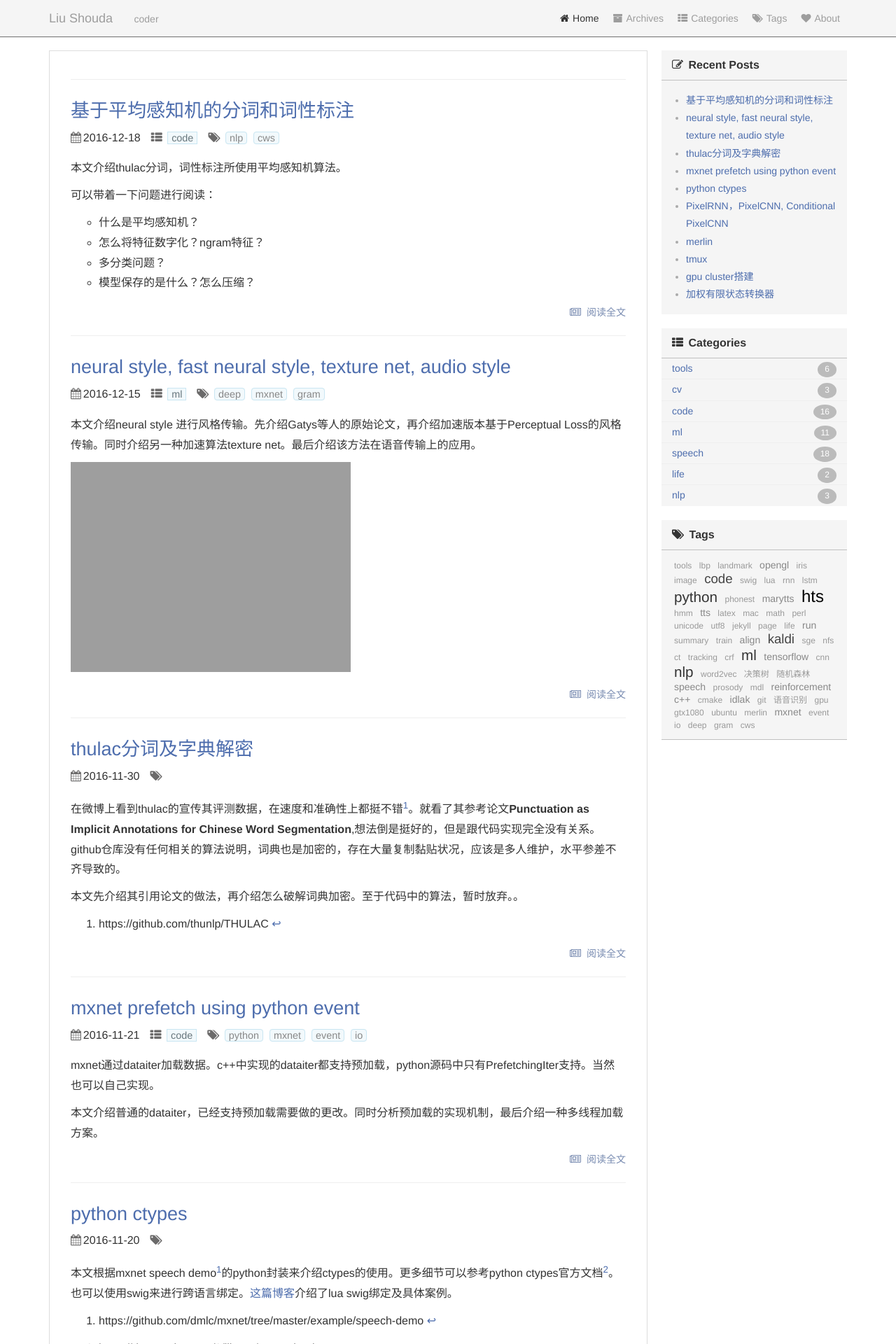
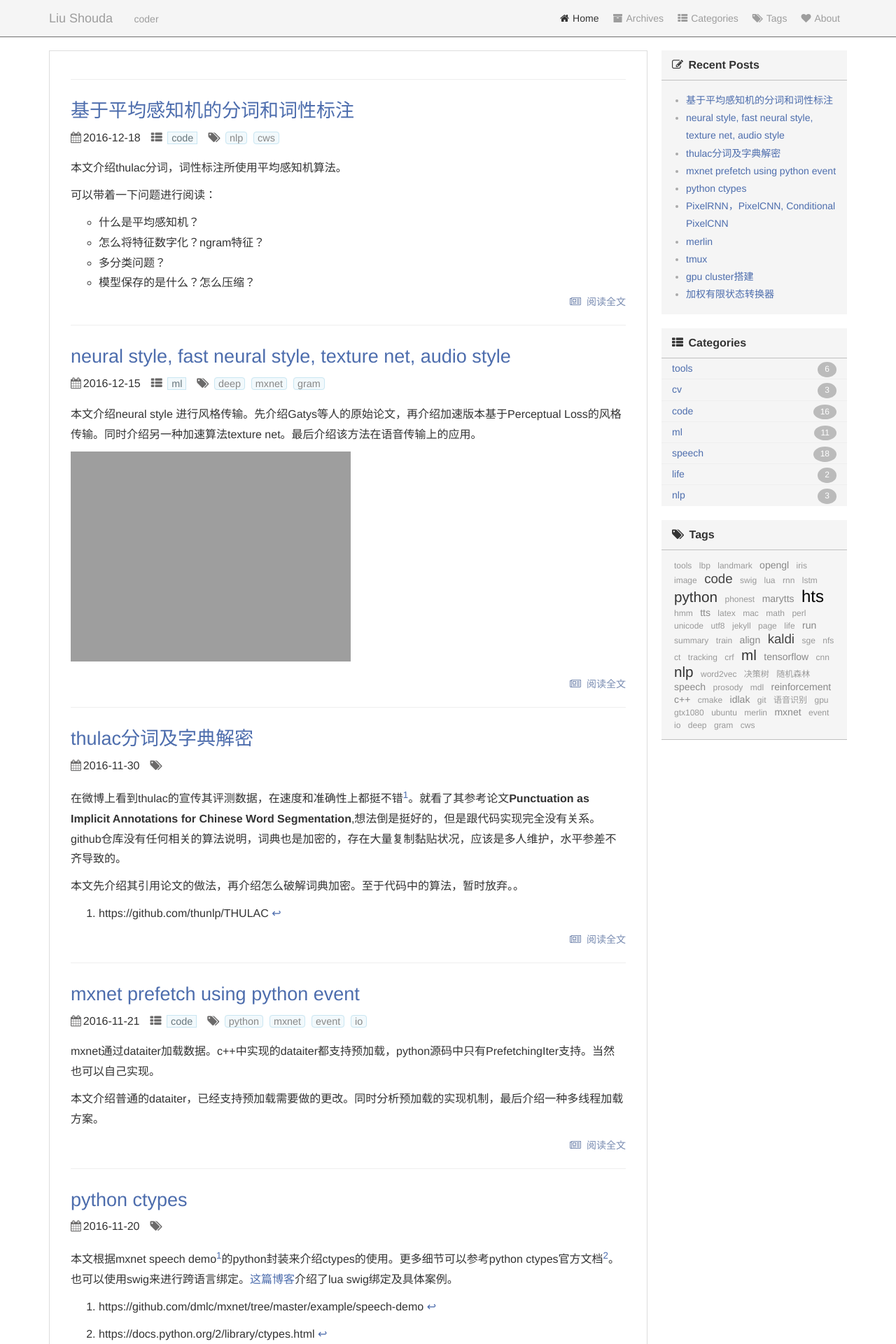
Before and after one commit to vsooda/vsooda.github.io, a Jekyll site: the page built from index.html, in a window 1280 px wide. Shown: the top 1920 px of the page at 70% size. Built offline with Jekyll 4.4.1, drawn with Linux system fonts in a browser that asks for light colours; the list of posts is cut into pages by our own code; comment, search, counter and statistics services are not loaded.

Commit message:
modify margin bottom for better content side bar appearance

```diff
--- a/_sass/_base.scss
+++ b/_sass/_base.scss
@@ -5,7 +5,7 @@
 p, blockquote, pre,
 ul, ol, dl, figure,
 %vertical-rhythm {
-    margin-bottom: $spacing-unit / 2;
+    margin-bottom: 2;
 }
 
 /**
```
